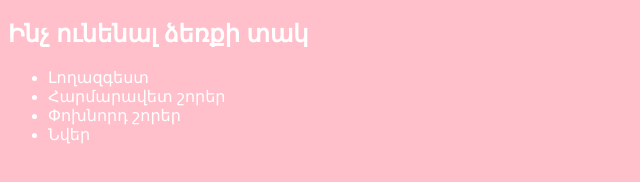
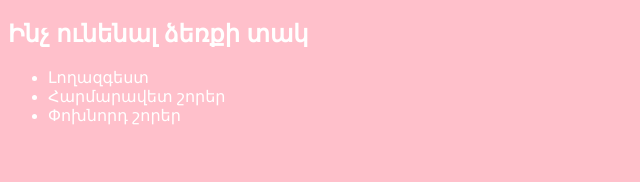
Before and after one commit to spartak-ys/spartak-ys.github.io, a plain HTML site: page amberd/kap.html in a window 1280 px wide. Shown: the full height of the page, 0-640 px from the left. Drawn offline with Linux system fonts and the light colour scheme.

Commit message:
Update kap.html

```diff
--- a/amberd/kap.html
+++ b/amberd/kap.html
@@ -20,7 +20,7 @@
             <li>Լողազգեստ</li>
             <li>Հարմարավետ շորեր</li>
             <li>Փոխնորդ շորեր</li>
-            <li>Նվեր</li>
+
 
         </ul>
       </section>
```
